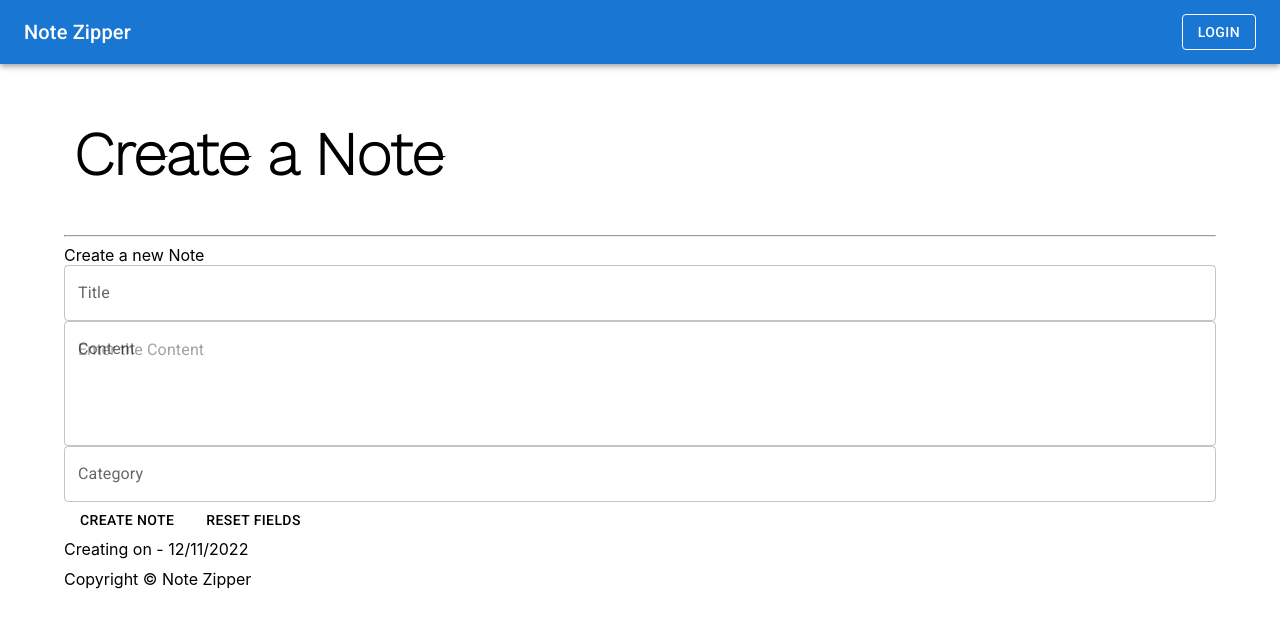
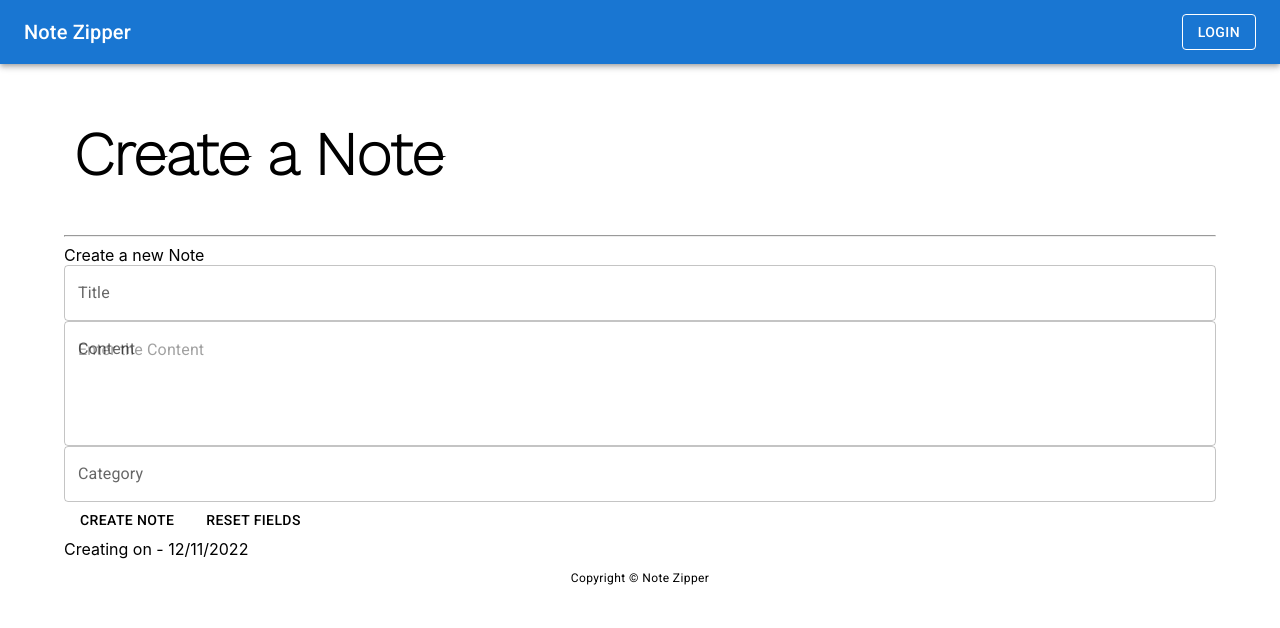
Before and after one commit to Ever-It-Lazy/Material-UI-rebuild, a React (Vite) app in the folder frontend/: page /createnote in a window 1280 px wide. Shown: the top 628 px of the page. Built offline with nearby package versions, Linux system fonts and the light colour scheme.

Commit message:
better Accordion styling...but it still needs work

```diff
--- a/frontend/src/components/Footer/Footer.jsx
+++ b/frontend/src/components/Footer/Footer.jsx
@@ -1,19 +1,13 @@
-import { Container } from '@mui/material';
+import { Container, Typography } from '@mui/material';
 
 const Footer = () => {
 	return (
-		<footer
-			style={{
-				width: "100%",
-				position: "relative",
-				bottom: 0,
-				display: "flex",
-				justifyContent: "center",
-			}}>
-			<Container>
-				<div className="text-center py-3">Copyright &copy; Note Zipper</div>
-			</Container>
-		</footer>
+		<Container component="footer" sx={{
+			display: "flex",
+			justifyContent: "center"
+		}}>
+			<Typography variant="caption">Copyright &copy; Note Zipper</Typography>
+		</Container>
 	)
 };
 
--- a/frontend/src/screens/MyNotes/MyNotes.jsx
+++ b/frontend/src/screens/MyNotes/MyNotes.jsx
@@ -1,10 +1,10 @@
 import React, { useEffect } from 'react';
 import {
 	Accordion, AccordionSummary, AccordionDetails,
-	Badge, Button, Typography,
-	Card, CardHeader, CardContent, ButtonGroup
+	ButtonGroup, Button, Typography
 } from '@mui/material';
-import { Link, useNavigate } from 'react-router-dom';
+import ExpandMoreIcon from '@mui/icons-material/ExpandMore';
+import { useNavigate } from 'react-router-dom';
 import MainScreen from '../../components/MainScreen';
 import { useDispatch, useSelector } from 'react-redux';
 import { deleteNoteAction, listNotes } from '../../actions/noteActions';
@@ -45,11 +45,12 @@ const MyNotes = ({ search }) => {
 	}, [dispatch, userInfo, navigate, successCreate, successUpdate, successDelete]);
 
 	return <MainScreen title={`Welcome Back ${userInfo.name}..`}>
-		<Link to="/createnote">
-			<Button sx={{ marginLeft: 10, marginBottom: 6 }} size="1g">
+		<Button
+			sx={{ marginLeft: 10, marginBottom: 6 }}
+			onClick={() => navigate("/createnote")}
+		>
 			Create New Note
 		</Button>
-		</Link>
 		{errorDelete && <ErrorMessage severity="error">{errorDelete}</ErrorMessage>}
 		{loadingDelete && <Loading/>}
 		{error && <ErrorMessage severity="error">{error}</ErrorMessage>}
@@ -60,34 +61,37 @@ const MyNotes = ({ search }) => {
 				filteredNote.title.toLowerCase().includes(search.toLowerCase())
 			)).map((note) => (
 				<Accordion key={note._id}>
-					<AccordionSummary id={note._id}>
-						<Typography>
-							<span>{note.title}</span>
-								<Button href={`/note/${note._id}`}>Edit</Button>
+					<AccordionSummary sx={{ backgroundColor: 'rgba(0,0,0,.03)' }} expandIcon={<ExpandMoreIcon />}>
+						<Typography
+							component="header"
+							sx={{ alignSelf: 'center', width: 'stretch' }}
+						>
+							{note.title}
+						</Typography>
+						<ButtonGroup variant="outlined" sx={{ display: 'flex' }}>
+							<Button onClick={() => navigate(`/note/${note._id}`)}>Edit</Button>
 							<Button
 								color="warning"
-									onClick={() => deleteHandler(note._id)}>
+								onClick={() => deleteHandler(note._id)}
+							>
 								Delete
 							</Button>
-							</Typography>
+						</ButtonGroup>
+
 					</AccordionSummary>
 					<AccordionDetails>
-							<Card>
-								<h4>
-									<Badge variant="success">
+						<Typography variant="h4">
 							Category - {note.category}
-									</Badge>
-								</h4>
-								<blockquote className="blockquote mb-0">
+						</Typography>
+						<blockquote>
 							<p>{note.content}</p>
-									<footer className='blockquote-footer'>
+							<footer>
 								Created on{" "}
 								<cite title="Source Title">
 									{note.createdAt.substring(0, 10)}
 								</cite>
 							</footer>
 						</blockquote>
-							</Card>
 					</AccordionDetails>
 				</Accordion>
 			))
```
Lines whose indentation alone changed are shown as unchanged.
